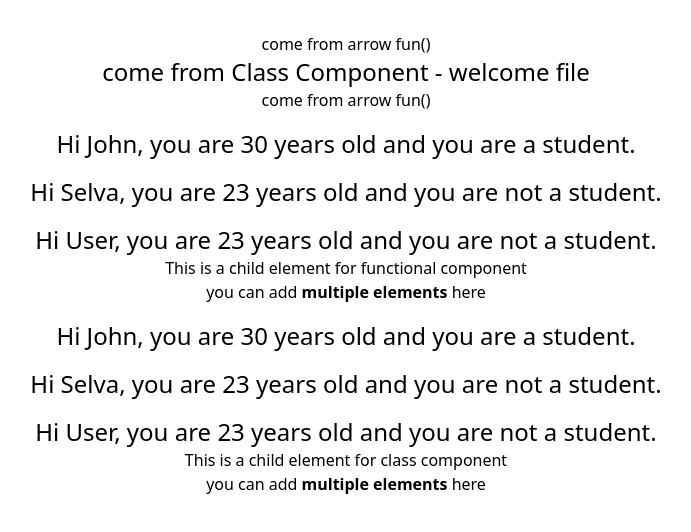
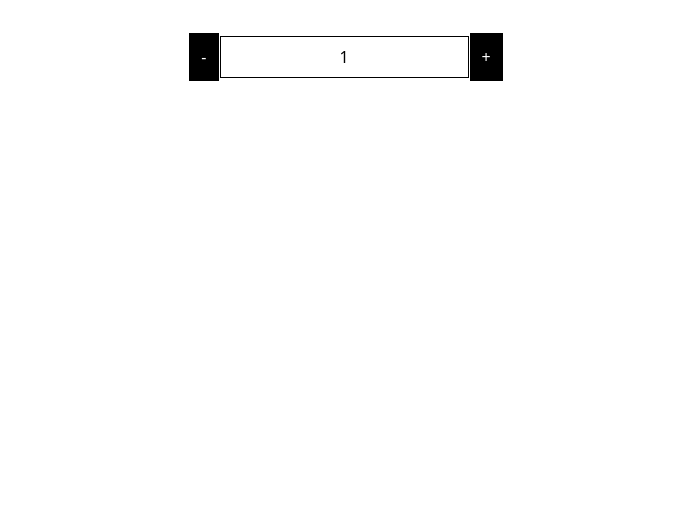
Before and after one commit to CodeByPookie/LearnReact, a React (Vite) app: page / in a window 1280 px wide. Shown: the top 532 px of the page, without its empty margins (294-985 px from the left). Built offline with nearby package versions, Linux system fonts and the light colour scheme.

Commit message:
setState with qty Counter

```diff
--- a/src/App.jsx
+++ b/src/App.jsx
@@ -3,11 +3,13 @@ import Greet from './Components/Greet'
 import Props from './Components/Props'
 import Welcome from './Components/Welcome'
 import PropsWithClass from './Components/PropswithClass'
+import Counter from './Components/Counter'
 
 function App() {
   return (
     <>
       <div>
+        <div className='hidden'>
           <Greet /> {/* This is a functional component */}
           <Welcome /> {/* This is a class component */}
           <Props name="John" age={30} isStudent={true} /> {/* This is a functional component with props */}
@@ -23,6 +25,10 @@ function App() {
             <div>you can add <b>multiple elements </b>here</div>
           </PropsWithClass> {/* This is a class component with props */}
         </div>
+        <div>
+          <Counter /> {/* This is a class component with state */}
+        </div>
+      </div>
     </>
   )
 }
--- /dev/null
+++ b/src/Components/Counter.jsx
@@ -0,0 +1,28 @@
+import React, { Component } from 'react'
+
+class Counter extends Component {
+    constructor(props) {
+        super(props)
+        this.state = {
+            minval:1,
+            count: 1,
+        }
+    }
+    changeQty(amount) {
+        this.setState((prevState) => ({
+            count: prevState.count + amount < this.state.minval ? this.state.minval : prevState.count + amount
+        }))
+    }
+
+  render() {
+    return (
+      <div>
+        <button id='decrementButton' className='border p-3 text-white bg-black cursor-pointer' onClick={() => this.changeQty(-1)}>-</button>
+        <input type="text" id='qtySelector' value={this.state.count} readOnly className='border text-center p-2' />
+        <button id='incrementButton' className='border p-3 text-white bg-black cursor-pointer' onClick={() => this.changeQty(1)}>+</button>
+      </div>
+    )
+  }
+}
+
+export default Counter
```
Lines whose indentation alone changed are shown as unchanged.
